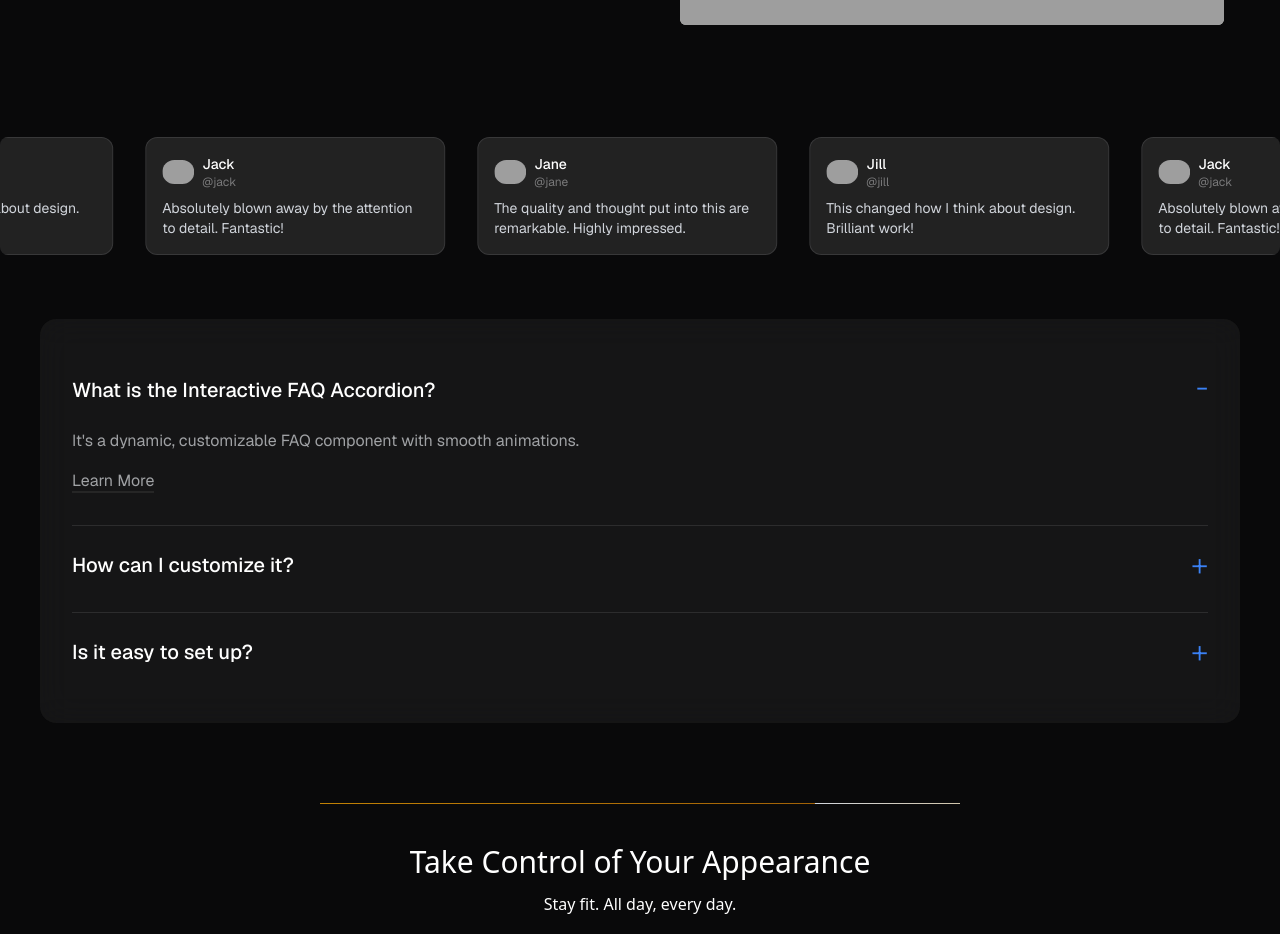
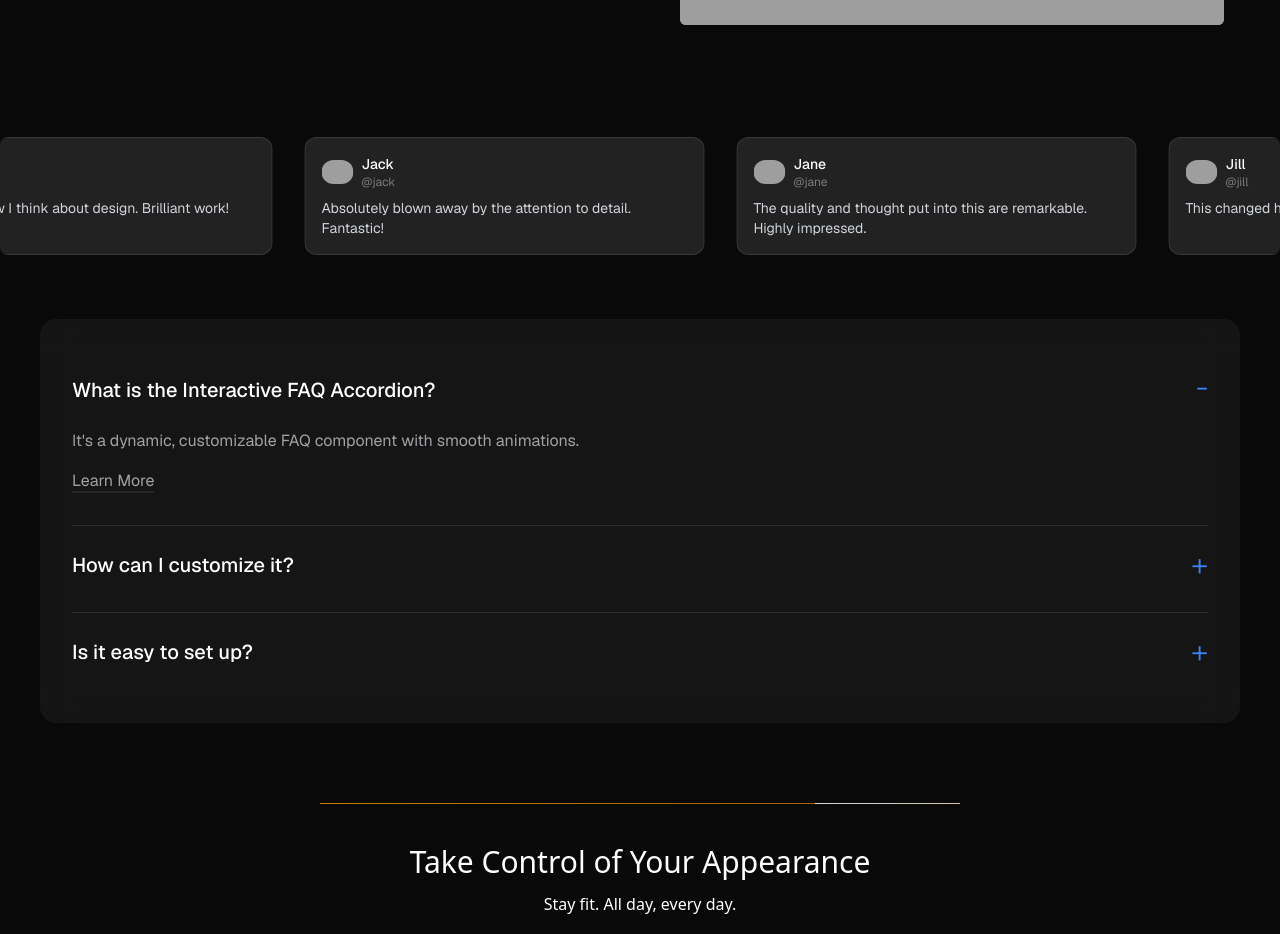
Before and after one commit to lucasjolibois54/byob-ebook, a Next.js app: page / in a window 1280 px wide. Shown: the part 5500-6434 px from the top of the page. Built offline with nearby package versions, Linux system fonts and the light colour scheme; grey boxes are pictures that could not be loaded.

Commit message:
Update Review.tsx

```diff
--- a/app/components/Home/review/Review.tsx
+++ b/app/components/Home/review/Review.tsx
@@ -47,7 +47,7 @@ const Review = () => {
 
   // Render the LoopingCarousel component with the review elements
   return (
-    <LoopingCarousel speed={170} cardWidth={300}>
+    <LoopingCarousel speed={250} cardWidth={400}>
       {reviewElements}
     </LoopingCarousel>
   );
```
